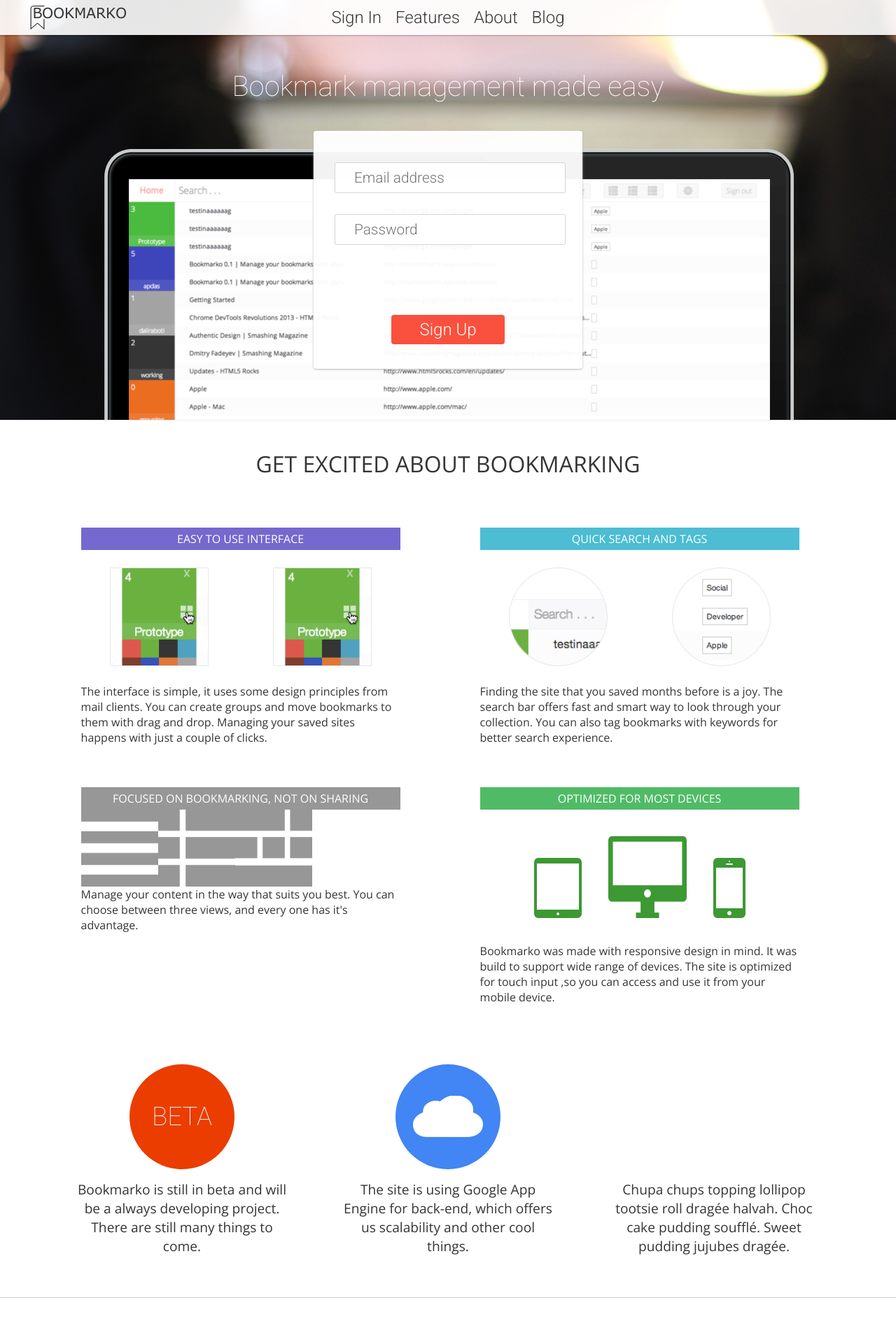
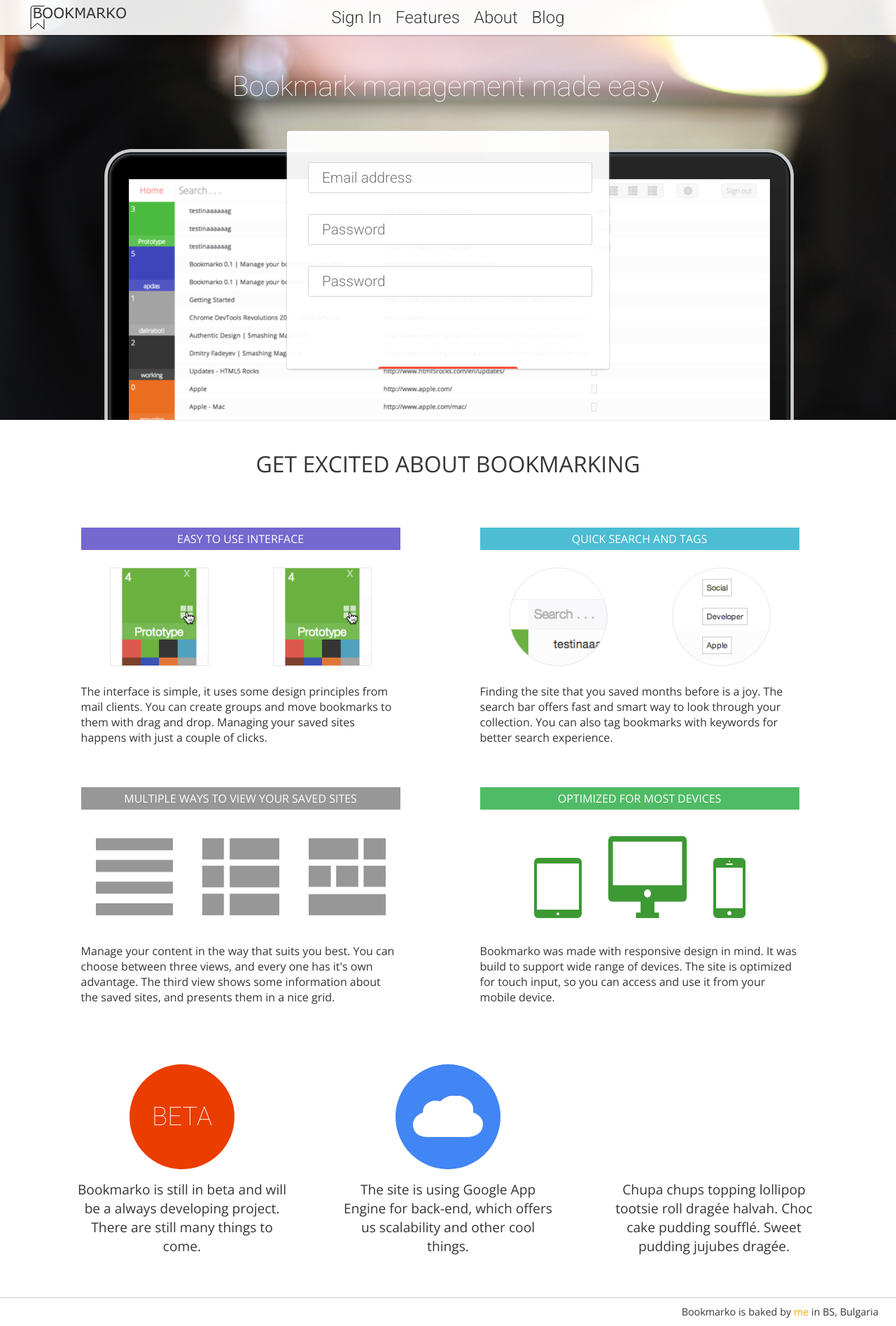
Before and after one commit to rallyos/bookmarko, a Django app: template templates/index.html in a window 1280 px wide. Shown: the whole page at 70% size. Run offline with Django 3.2, Linux system fonts and the light colour scheme; the template is opened without the code that fills it, so the values that code supplies are empty.

Commit message:
commiting

```diff
--- a/front/views.py
+++ b/front/views.py
@@ -72,7 +72,7 @@
 
 			# Create the token cookie
 			resp = HttpResponseRedirect('user')
-			resp.set_cookie('Token', token)
+			resp.set_cookie('Token', token, expires=365 * 24 * 60 * 60)
 			return resp
 		else:
 			return HttpResponse('login failed')
--- a/rest_framework/authentication.py
+++ b/rest_framework/authentication.py
@@ -169,11 +169,6 @@
 
         if not token.user.is_active:
             raise exceptions.AuthenticationFailed('User inactive or deleted')
-
-        utc_now = datetime.datetime.utcnow().replace(tzinfo=utc)
-
-        if token.created < utc_now - datetime.timedelta(hours=24):
-            raise exceptions.AuthenticationFailed('Token has expired')
 
         return (token.user, token)
 
--- a/settings.py
+++ b/settings.py
@@ -74,7 +74,7 @@
                        )
 
 # Make this unique, and don't share it with anybody.
-SECRET_KEY = 'umrth=^m%m73jpsq*l(3&amp;6i$zp06(ftv7nzu20_s&amp;c4!oxuqg@'
+SECRET_KEY = 'a0y%n5)_re&!cniwm13c4&b12jf4scs3^%@ka_8ahj+dfawi00'
 
 # List of callables that know how to import templates from various sources.
 TEMPLATE_LOADERS = (
--- a/static/css/main.css
+++ b/static/css/main.css
@@ -8,6 +8,10 @@
 ul, h1, p {
 	margin: 0;
 	padding: 0;
+}
+input {
+	-webkit-appearance: none;
+	-webkit-border-radius: 0;
 }
 .header {
 	position: fixed;
@@ -20,8 +24,8 @@
 .logo {
 	position: absolute;
 	display: block;
+	margin: 5px 40px;
 	float: left;
-	margin: 5px 40px;
 }
 .nav-block {
 	max-width: 100%;
@@ -44,7 +48,7 @@
 	line-height: 40px;
 	cursor: pointer;
 }
-.sign-block {
+.sign-section {
 	max-width: 100%;
 	height: 600px;
 	background-image: url(http://markedbyme.appspot.com/static/images/screen.png);
@@ -54,14 +58,13 @@
 }
 .sign-header {
 	margin-top: 100px;
-	color: #FFF;
 	font-family: Roboto, sans-serif;
 	font-size: 2.5rem;
 	font-weight: 100;
+	color: #FFF;
 	text-align: center;
 }
 .sign-up-block {
-	width: 30%;
 	max-width: 460px;
 	height: 340px;
 	margin: 40px auto 10px;
@@ -70,28 +73,25 @@
 	border-radius: 4px;
 	box-shadow: 0 1px 3px #B8B8B8;
 	overflow: hidden;
-	transition: 0.3s;
 }
-.sign-up-form {
+.sign-form {
 	position: absolute;
 	top: 0;
 	padding: 30px;
 	font-family: Roboto, sans-serif;
-	transition: 0.3s;
+	transition: 0.2s;
+	-webkit-transition: 0.2s;
 }
-.sign-in-form {
-	position: absolute;
-	top: 0;
-	padding: 30px;
-	font-family: Roboto, sans-serif;
+#sign-in {
 	-webkit-transform: translateX(110%);
-	transition: 0.3s;
+	-ms-transform: translateX(110%);
+	transform: translateX(110%);
 }
-.sign-up-input {
+.form-input {
 	width: 100%;
 	height: 40px;
 	margin: 15px 0;
-	text-indent: 25px;
+	text-indent: 17px;
 	font-family: inherit;
 	font-size: 1.3rem;
 	font-weight: 300;
@@ -101,10 +101,10 @@
 	border-radius: 3px;
 	outline: 0;
 }
-.sign-up-input::-webkit-input-placeholder {
+.form-input::-webkit-input-placeholder {
 	font-weight: 300;
 }
-.sign-up-submit {
+.form-submit {
 	width: 50%;
 	display: block;
 	margin: 85px auto 0;
@@ -117,6 +117,9 @@
 	border-radius: 4px;
 	border: 0;
 	cursor: pointer;
+}
+#sign-in-submit {
+	background: #668AE9;
 }
 .features-wrap {
 	width: 100%;
@@ -180,15 +183,15 @@
 	color: #fff;
 	background: #979797;
 }
-.feature-view-image {
-	max-width: 130px;
-	display: block;
-	float: left;
-	margin: 40.5 21px;
-}
 #title-bottom-right {
 	color: #fff;
 	background: #50BB66;
+}
+.feature-view-image {
+	max-width: 130px;
+	margin: 40.5px 21px;
+	display: block;
+	float: left;
 }
 .bottom-features-block {
 	width: 100%;
@@ -196,7 +199,6 @@
 	overflow: hidden;
 }
 .bottom-feature {
-	width: 300px;
 	max-width: 300px;
 	margin: 0 40px;
 	float: left;
@@ -205,8 +207,8 @@
 	display: block;
 	width: 150px;
 	height: 150px;
+	margin: 15px auto;
 	border-radius: 150px;
-	margin: 15px auto;
 }
 #feature-beta-circle {
 	text-align: center;
@@ -240,3 +242,16 @@
 	border-top: solid 1px #ced1d1;
 	overflow: hidden;
 }
+#baker {
+	margin-right: 25px;
+	float: right;
+	font-size: 0.9rem;
+	line-height: 40px;
+}
+#portf {
+	color: orange;
+	text-decoration: none;
+}
+#portf:hover {
+	text-decoration: underline;
+}
--- a/templates/index.html
+++ b/templates/index.html
@@ -2,7 +2,7 @@
 <html lang="en">
 <head>
 	<meta charset="UTF-8">
-	<link href='http://fonts.googleapis.com/css?family=Roboto:400,100,300|Open+Sans:400,300' rel='stylesheet'>
+	<link href='http://fonts.googleapis.com/css?family=Roboto:300,100|Open+Sans:400,300' rel='stylesheet'>
 	<link href="{{ STATIC_URL }}css/main.css" rel="stylesheet">
 	<title>Bookmarko 0.1 | Manage your bookmarks with style</title>
 </head>
@@ -12,25 +12,25 @@
 		<nav class="nav-block">
 			<ul class="menu">
 				<li class="menu-item" id="form-toggle">Sign In</li>
-				<li class="menu-item">Features</li>
+				<li class="menu-item" id="features-scroll">Features</li>
 				<li class="menu-item">About</li>
 				<li class="menu-item">Blog</li>
 			</ul>
 		</nav>
 	</header>
-	<section class="sign-block">
+	<section class="sign-section">
 			<h1 class="sign-header">Bookmark management made easy</h1>
 			<div class="sign-up-block">
-				<form class="sign-up-form" method="POST" action="register_user">{% csrf_token %}
-					<input class="sign-up-input" id="id_username" type="email" name="username" placeholder="Email address" maxlength="30" required>
-					<input class="sign-up-input" id="id_password1" type="password" name="password1" placeholder="Password" required>
-					<!-- <input id="id_password2" type="password" name="password2" placeholder="Password" required> -->
-					<input class="sign-up-submit" type="submit" value="Sign Up">
+				<form class="sign-form" id="sign-up" method="POST" action="register_user">{% csrf_token %}
+					<input class="form-input" id="id_username" type="email" name="username" placeholder="Email address" maxlength="50" required>
+					<input class="form-input" id="id_password1" type="password" name="password1" placeholder="Password" required>
+					<input class="form-input" id="id_password2" type="password" name="password2" placeholder="Password" required>
+					<input class="form-submit" type="submit" value="Sign Up">
 				</form>
-				<form class="sign-in-form" type="POST" action="login_user">{% csrf_token %}
-					<input class="sign-up-input" type="email" name="username" id="username" placeholder="Email">
-					<input class="sign-up-input" type="password" name="password" id="password" placeholder="Password">
-					<input class="sign-up-submit" type="submit" value="Login">
+				<form class="sign-form" id="sign-in" type="POST" action="login_user">{% csrf_token %}
+					<input class="form-input" type="email" name="username" id="username" placeholder="Email address">
+					<input class="form-input" type="password" name="password" id="password" placeholder="Password">
+					<input class="form-submit" id="sign-in-submit" type="submit" value="Login">
 				</form>
 			</div>
 	</section>
@@ -50,16 +50,16 @@
 				<p class="feature-text">Finding the site that you saved months before is a joy. The search bar offers fast and smart way to look through your collection. You can also tag bookmarks with keywords for better search experience.</p>
 			</article>
 			<article class="feature">
-				<h1 class="feature-title" id="title-bottom-left">Focused on bookmarking, not on sharing</h1>
+				<h1 class="feature-title" id="title-bottom-left">Multiple ways to view your saved sites</h1>
 				<img class="feature-view-image" width="110" height="110" src="{{ STATIC_URL }}images/feature-list.png">
 				<img class="feature-view-image" width="110" height="110" src="{{ STATIC_URL }}images/feature-list-icons.png">
 				<img class="feature-view-image" width="110" height="110" src="{{ STATIC_URL }}images/feature-grid.png">
-				<p class="feature-text">Manage your content in the way that suits you best. You can choose between three views, and every one has it's advantage.</p>
+				<p class="feature-text">Manage your content in the way that suits you best. You can choose between three views, and every one has it's own advantage. The third view shows some information about the saved sites, and presents them in a nice grid.</p>
 			</article>
 			<article class="feature">
 				<h1 class="feature-title" id="title-bottom-right">Optimized for most devices</h1>
 				<img class="feature-image" id="devices" width="302" height="141" src="{{ STATIC_URL }}images/feature-img5.png">
-				<p class="feature-text">Bookmarko was made with responsive design in mind. It was build to support wide range of devices. The site is optimized for touch input ,so you can access and use it from your mobile device.</p>
+				<p class="feature-text">Bookmarko was made with responsive design in mind. It was build to support wide range of devices. The site is optimized for touch input, so you can access and use it from your mobile device.</p>
 			</article>
 		</section>
 		<section class="bottom-features-block">
@@ -83,6 +83,7 @@
 		</section>
 	</div>
 	<footer class="footer">
+		<span id="baker">Bookmarko is baked by <a id="portf" href="//dimitarralev.net" target="_blank">me</a> in BS, Bulgaria</span>
 	</footer>
 <script src="{{ STATIC_URL }}libraries/jquery-1.9.1.min.js"></script>
 <script src="{{ STATIC_URL }}js/index.js"></script>
```
Also changed, not shown: front/models.py (+6 -5 lines), front/serializers.py (+11 -21 lines), static/css/user.css (+40 -35 lines), static/js/index.js (+51 -11 lines), static/js/views/ContentView.js (+12 -13 lines), static/js/views/SidebarView.js (+4 -4 lines), templates/user/index.html (+10 -9 lines), static/js/collections/collections.js (line endings or trailing spaces), 2 other files.
